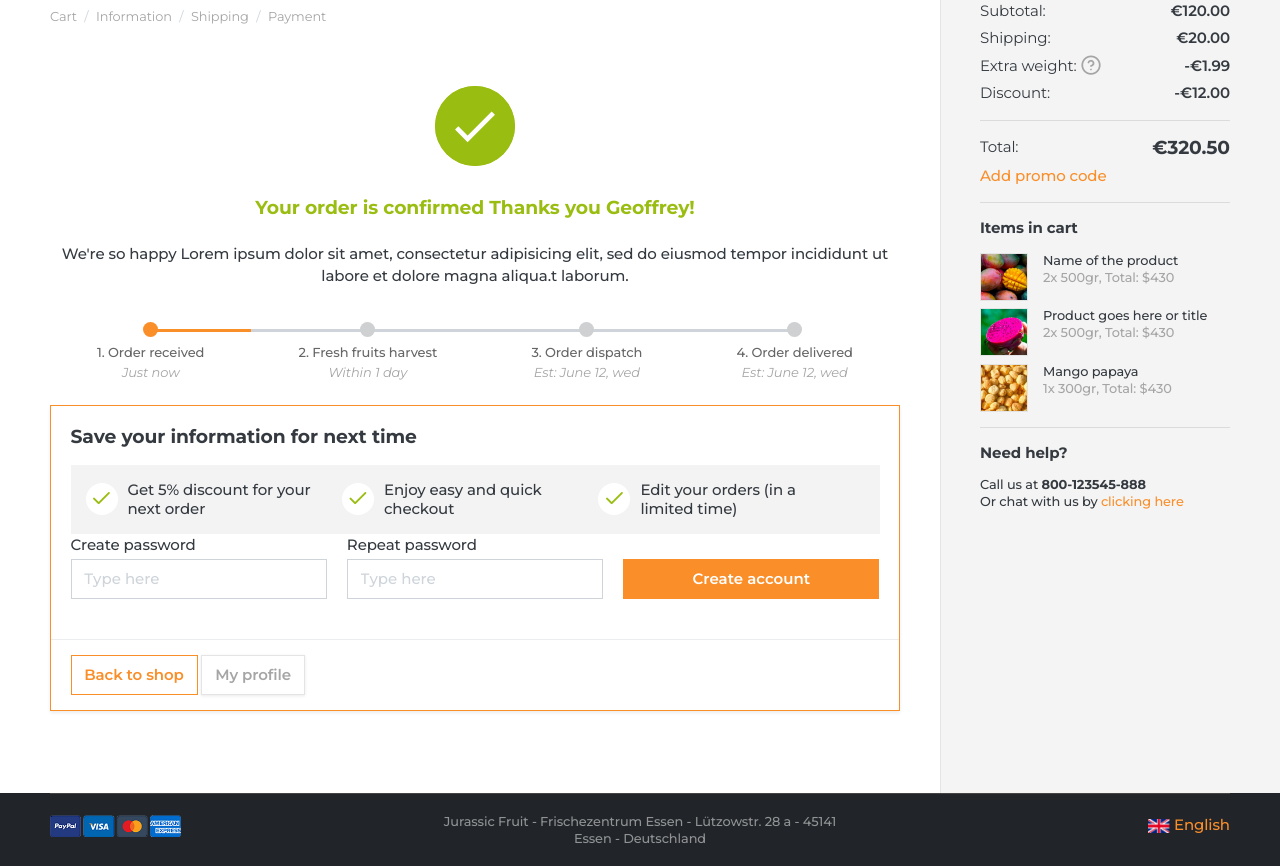
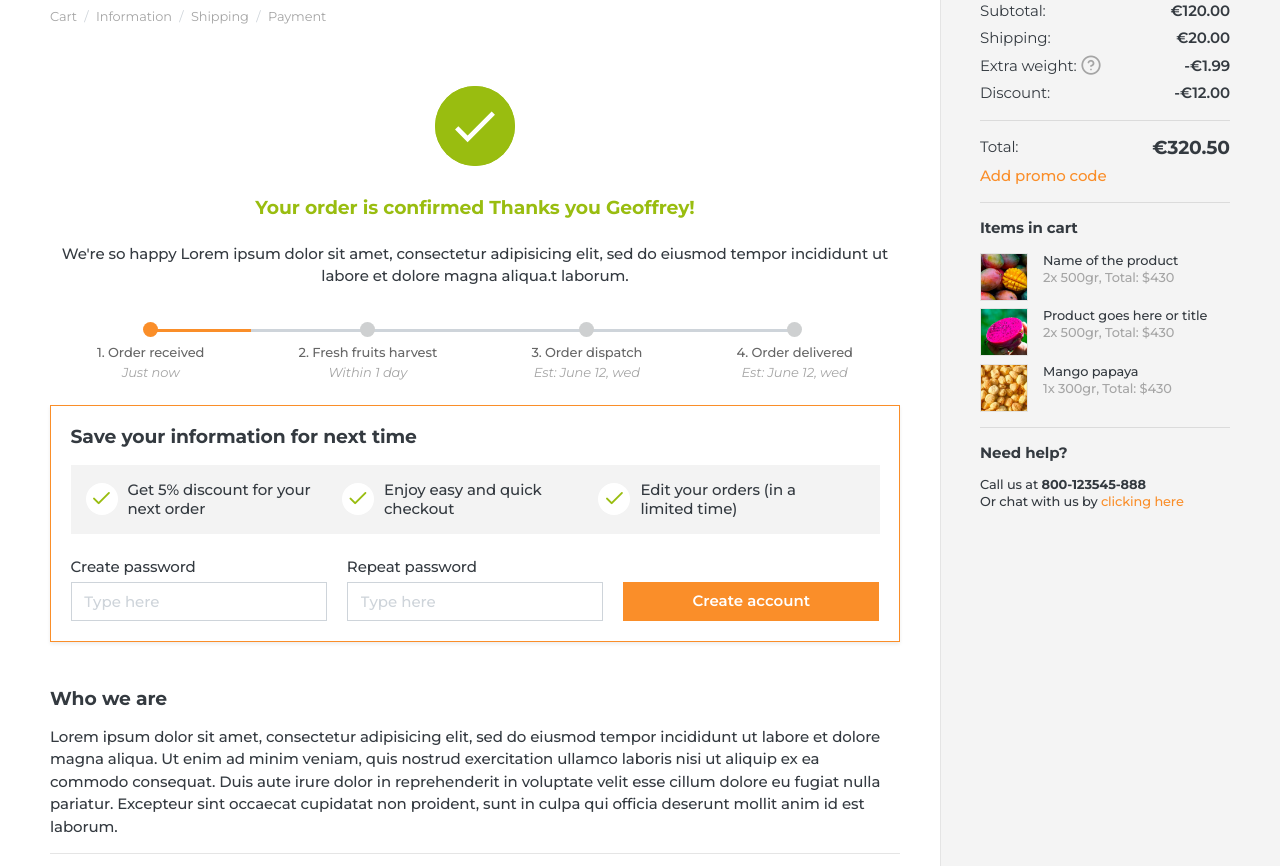
Before and after one commit to vosidiy/jurassicfruit-html, a plain HTML site: page page-order-5-final.html in a window 1280 px wide. Shown: the part 65-931 px from the top of the page. Drawn offline with Linux system fonts and the light colour scheme.

Commit message:
Update page-order-5-final.html

```diff
--- a/page-order-5-final.html
+++ b/page-order-5-final.html
@@ -109,7 +109,7 @@
 				<h5 class="card-title">Save your information for next time</h5>
 
 
-				<div class="bg-light p-3">
+				<div class="bg-light p-3 mb-4">
 					<div class="icontext mr-4" style="width:230px;">
 						<span class="icon icon-xs rounded-circle bg-white">
 							<i class="feather icon-check text-success"></i>
@@ -141,35 +141,45 @@
 
 				<form>
 					<div class="row">
-							<div class="form-group col-sm-4">
+							<div class="col-sm-4">
 								<label>Create password</label>
 								<input type="password" placeholder="Type here" class="form-control">
 							</div>
-							<div class="form-group col-sm-4">
+							<div class="col-sm-4">
 								<label>Repeat password</label>
 								<input type="password" placeholder="Type here" class="form-control">
 							</div>
-							<div class="form-group col-sm-4">
+							<div class="col-sm-4">
 								<label> &nbsp; </label>
 								<button class="btn w-100 btn-primary"> Create account </button>
 							</div>
 					</div> <!-- row.// -->
-
 				</form>
 
 			</div> <!-- card body .// -->
-			<div class="card-footer">
-				<a href="1.page-index.html" class="btn btn-outline-primary"> Back to shop</a>
-		    <a href="8.page-profile-main.html" class="btn btn-light"> My profile </a>
-			</div>
 		</article>  <!-- card end.// -->
 
 		<!-- ======== STEP FINAL // ======= -->
 
 
-		<br>
+		<br> <br>
 
 
+		<h5 class="mb-3">Who we are</h5>
+		<p>Lorem ipsum dolor sit amet, consectetur adipisicing elit, sed do eiusmod
+		tempor incididunt ut labore et dolore magna aliqua. Ut enim ad minim veniam,
+		quis nostrud exercitation ullamco laboris nisi ut aliquip ex ea commodo
+		consequat. Duis aute irure dolor in reprehenderit in voluptate velit esse
+		cillum dolore eu fugiat nulla pariatur. Excepteur sint occaecat cupidatat non
+		proident, sunt in culpa qui officia deserunt mollit anim id est laborum.</p>
+
+
+		<hr>
+
+			<p>
+				<a href="1.page-index.html" class="btn btn-outline-primary"> Back to shop</a>
+		    <a href="8.page-profile-main.html" class="btn btn-light"> My profile </a>
+			</p>
 
 		</main> <!-- content-order. end// -->
 	</div>
```
